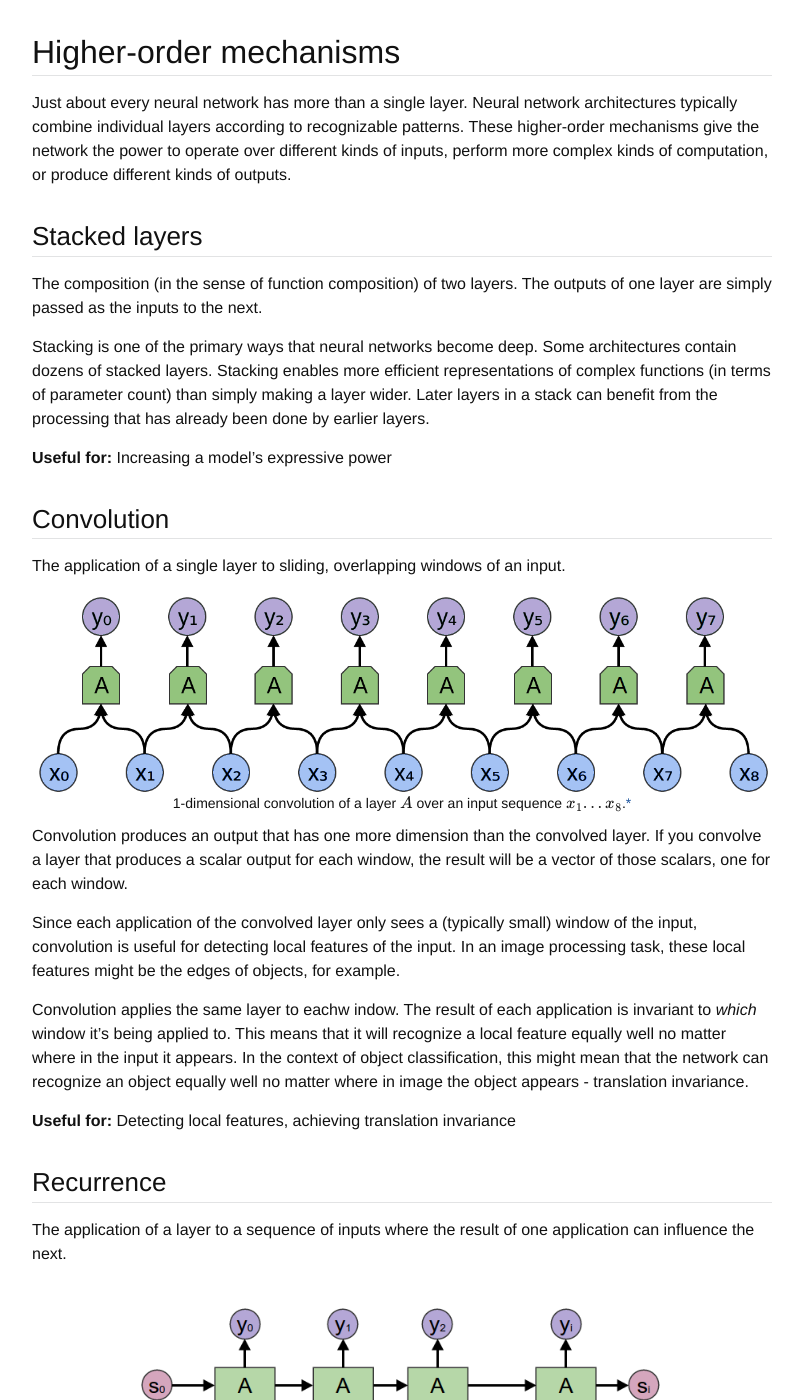
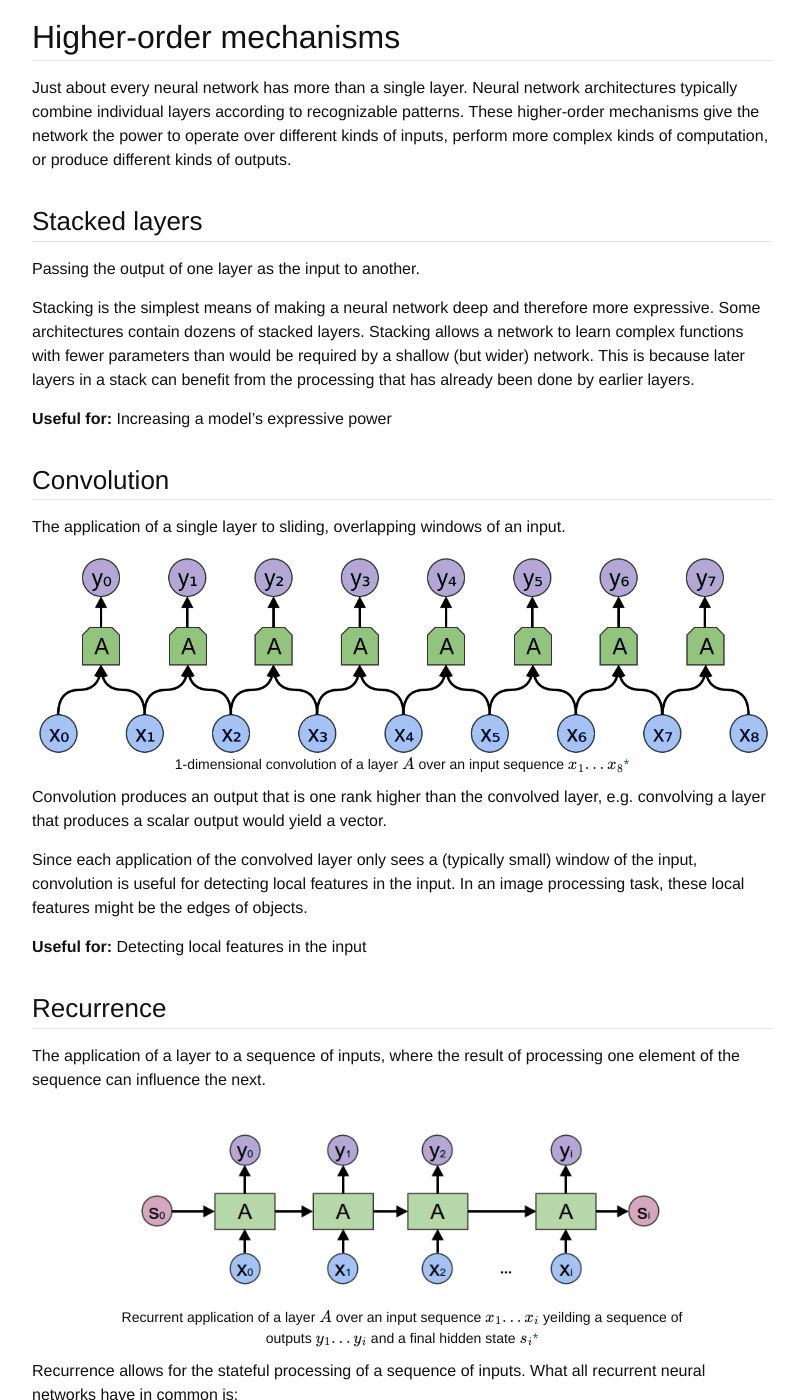
Before and after one commit to GradySimon/neural-network-building-blocks, a Jekyll site: the page built from index.md, in a window 1280 px wide and 1400 px high, scrolled down 3653 px. Shown: the whole window, without its empty margins (238-1041 px from the left). Built offline with Jekyll 4.4.1, drawn with Linux system fonts in a browser that asks for light colours; nearby versions of some CDN libraries; formulas are drawn with MathJax 3; some of the changed text lies outside the part shown.

Commit message:
Copy edit various sections; add vanilla RNN image and explanation

```diff
--- a/index.md
+++ b/index.md
@@ -65,7 +65,7 @@ Embedding layers are often represented as matrices where each row is the vector
 
 Downsamples the input, selecting the maximum value in each region.
 
-A max pooling layer segments the input into regions and returns the max value from each. Typically, the result of a pooling operation is a tensor with the same number of axes as the input, but with fewer indices along each axis i.e. the input tensor is shrunk, but not flattened.
+Max pooling layers segment the input into regions and return the max value from each. Typically, the result of a pooling operation is a tensor with the same number of axes as the input, but with fewer indices along each axis i.e. the input tensor is shrunk, but not flattened.
 
 **Useful for:** dimensionality reduction, especially in image or speech processing
 
@@ -80,9 +80,7 @@ A recurrent unit that uses gates to manage long-term dependencies.
 The internals of a GRU{% include ack-link.html name="colah" anchor="*" %}
 {: .caption}
 
-The output vector or hidden state of a GRU at a given time step in a sequence depends on the current element of the sequence as well as the network's hidden state at the previous time step.
-
-The way that previous hidden state influences next hidden state is controlled by two internal layers called gates, the update gate and the reset gate.
+The output vector, or hidden state, of a GRU at a given time step depends on the current element of the sequence as well as the hidden state generated by the GRU at the previous time step. The flow of information from the input at a time step to the output is controlled by two internal layers called the update gate and the reset gate.
 
 {% include start-collapse.html id="gru-math" class="math" title="Mathematical defintion" %}
 At each time step, we compute the values of the two gates, the update gate $$z_t$$, and the reset gate $$r_t$$. They are parameterized by $$W^{(z)}$$ and $$W^{(r)}$$, weight matrices for incorporating the current element of the input sequence, $$x_t$$, and $$U^{(z)}$$ and $$U^{(r)}$$, weight matrices for incorporating the previous hidden state, $$h_t$$. We use the sigmoid activation function $$\sigma$$ to ensure that the elements of these gate vectors are between zero and one:
@@ -119,7 +117,7 @@ A recurrent unit that uses gates and an internal memory cell to manage long-term
 The internals of an LSTM{% include ack-link.html name="colah" anchor="*" %}
 {: .caption}
 
-LSTMs are used primarily in recurrent neural networks. They maintain internal state, a vector typically referred to as a memory cell, across applications over a sequence of inputs. They have internal layers (gates) that allow the network to learn to control how information flows into and out of that memory cell upon processing an element of a sequence. These gates include.
+LSTMs are a kind of layer used in recurrent neural networks. They maintain internal state in the form of a vector called the memory cell. At each time step, the network updates this memory cell based on its current input and allows information to flow out of the memory cell into the layer's output. The flow of information into and out of the memory cell is controlled by internal layers called the input gate, the forget gate, and the output gate.
 
 {% include start-collapse.html id="lstm-math" class="math" title="Mathematical defintion" %}
 At each time step, we compute the values of the three gates, the input gate $$i_t$$, the forget gate $$f_t$$, and the output gate $$o_t$$ for an input element $$x_t$$ and the previous hidden state $$h_{t-1}$$. These gates are parameterized by $$W^{(i)}$$, $$W^{(f)}$$, and $$W^{(o)}$$, weight matrices for incorporating the current element of the input sequence, and by $$U^{(i)}$$, $$U^{(f)}$$, and $$U^{(o)}$$, weight matrices for incorporating the previous hidden state:
@@ -165,12 +163,12 @@ $$ \sigma(x) = \frac{1}{1 + e^{-x}} $$
 
 {% include end-collapse.html %}
 
-**Useful for:** any time you need activations between 0 and 1, for example if the output will be interpreted as a probability or as a gate.
+**Useful for:** Producing activations between $$0$$ and $$1$$, for example if the activations will be interpreted as probabilities.
 
 ### Hyperbolic tangent (tanh)
 {: .section-header}
 
-A fully differentiable nonlinearity that produces activations between -1 and 1.
+An s-shaped nonlinearity that produces activations between $$-1$$ and $$1$$.
 
 {% include start-collapse.html id="tanh-math" class="math" title="Mathematical defintion" %}
 The hyperbolic tangent $$tanh$$ can be defined for a scalar $$x$$ as:
@@ -179,7 +177,7 @@ $$ tanh(x) = \frac{e^{2x} - 1}{e^{2x} + 1} $$
 
 {% include end-collapse.html %}
 
-**Useful for:** Just about any time you need a nonlinearity and the -1 to 1 output range is acceptable for the domain.
+**Useful for:** Producing activations between $$-1$$ and $$1$$.
 
 ### Rectifier
 {: .section-header}
@@ -205,9 +203,9 @@ Just about every neural network has more than a single layer. Neural network arc
 ### Stacked layers
 {: .section-header}
 
-The composition (in the sense of function composition) of two layers. The outputs of one layer are simply passed as the inputs to the next.
+Passing the output of one layer as the input to another.
 
-Stacking is one of the primary ways that neural networks become deep. Some architectures contain dozens of stacked layers. Stacking enables more efficient representations of complex functions (in terms of parameter count) than simply making a layer wider. Later layers in a stack can benefit from the processing that has already been done by earlier layers.
+Stacking is the simplest means of making a neural network deep and therefore more expressive. Some architectures contain dozens of stacked layers. Stacking allows a network to learn complex functions with fewer parameters than would be required by a shallow (but wider) network. This is because later layers in a stack can benefit from the processing that has already been done by earlier layers.
 
 **Useful for:** Increasing a model's expressive power
 
@@ -219,26 +217,24 @@ The application of a single layer to sliding, overlapping windows of an input.
 ![Convolution]({{ "/img/Conv1.png" | prepend: site.baseurl }})
 {: .figure}
 
-1-dimensional convolution of a layer $$A$$ over an input sequence $$x_1 ... x_8$$.{% include ack-link.html name="colah" anchor="*" %}
+1-dimensional convolution of a layer $$A$$ over an input sequence $$x_1 ... x_8$${% include ack-link.html name="colah" anchor="*" %}
 {: .caption}
 
-Convolution produces an output that has one more dimension than the convolved layer. If you convolve a layer that produces a scalar output for each window, the result will be a vector of those scalars, one for each window.
+Convolution produces an output that is one rank higher than the convolved layer, e.g. convolving a layer that produces a scalar output would yield a vector.
 
-Since each application of the convolved layer only sees a (typically small) window of the input, convolution is useful for detecting local features of the input. In an image processing task, these local features might be the edges of objects, for example.
+Since each application of the convolved layer only sees a (typically small) window of the input, convolution is useful for detecting local features in the input. In an image processing task, these local features might be the edges of objects.
 
-Convolution applies the same layer to eachw indow. The result of each application is invariant to *which* window it's being applied to. This means that it will recognize a local feature equally well no matter where in the input it appears. In the context of object classification, this might mean that the network can recognize an object equally well no matter where in image the object appears - translation invariance.
-
-**Useful for:** Detecting local features, achieving translation invariance
+**Useful for:** Detecting local features in the input
 
 ### Recurrence
 {: .section-header}
 
-The application of a layer to a sequence of inputs where the result of one application can influence the next.
+The application of a layer to a sequence of inputs, where the result of processing one element of the sequence can influence the next.
 
 ![A recurrent nerual network]({{ "/img/RNN-general.png" | prepend: site.baseurl }})
 {: .figure}
 
-Recurrent application of a layer $$A$$ over an input sequence $$x_1 ... x_i$$ yeilding a sequence of outputs $$y_1 ... y_i$$ and a final hidden state $$s_i$$.{% include ack-link.html name="colah" anchor="*" %}
+Recurrent application of a layer $$A$$ over an input sequence $$x_1 ... x_i$$ yeilding a sequence of outputs $$y_1 ... y_i$$ and a final hidden state $$s_i$${% include ack-link.html name="colah" anchor="*" %}
 {: .caption}
 
 Recurrence allows for the stateful processing of a sequence of inputs. What all recurrent neural networks have in common is:
@@ -246,7 +242,16 @@ Recurrence allows for the stateful processing of a sequence of inputs. What all
 - They process sequences of inputs
 - The processing of one element of a sequence can influence the processing of the next
 
-The way that the processing of one input can influence the next depends on the layers that are used. The simplest recurrent neural network is a vanilla feed forward layer where the result of the application of the layer to one element of the input sequence is passed as part of the input vector to the same layer when it processes the next element.
+The way that the processing of one input influences the next depends on the layers used.
+
+The simplest recurrent neural network uses a vanilla feedforward layer. In this architecture, the output vector from the application of the layer to one element of the input sequence is concatenated with the next vector in the input sequence.
+
+![A simple recursive nerual network]({{ "/img/LSTM3-SimpleRNN.png" | prepend: site.baseurl }})
+
+The recurrent application of a vanilla layer with a $$tanh$$ nonlinearity to a sequence $$x$$. At each time step $$t$$, the previous hidden state $$h_{t-1}$$ is concatenated with the current element of the input sequence $$x_t$$, which is then passed through the vanilla layer to generate the new hidden state $$h_t$$.{% include ack-link.html name="colah" anchor="*" %}
+{: .caption}
+
+In this way, previous hidden state of the network can influence the network's new hidden state, allowing the network to gradually build up state as it processes the sequence.
 
 **Useful for:** Stateful sequence processing
 
@@ -261,7 +266,7 @@ The recursive application of a layer to a tree-structured input.
 In this architecture, the vectors for each word are first processed by a vanilla layer $$A_{Leaf}$$ before being combined through the recursive application of a layer $$A_{Branch}$$ according to the parse structure shown on the left.{% include ack-link.html name="colah" anchor="*" %}
 {: .caption}
 
-The input to a recursive neural network is a tree structure of input vectors. We apply a layer that takes a the child vectors of a node in the tree and produces a vector that represents the entire subtree at that node. We apply this layer recursively, starting with the leaf nodes, until we have a vector that represents the entire tree.
+The input to a recursive neural network is a tree of vectors. Starting at the bottom of the tree, we apply a layer to each internal node. This layer takes the vectors for the children of that node and produces a vector that represents the entire subtree rooted at that node. We follow this procedure until we reach the root of the tree, yeilding a vector that represents the entire tree.
 
 **Useful for:** Processing inputs with recursive structure, like sentence parse trees.
 
```
Also changed, not shown: other parts of index.md (+3 -3 lines), img/LSTM3-SimpleRNN.png (added).
